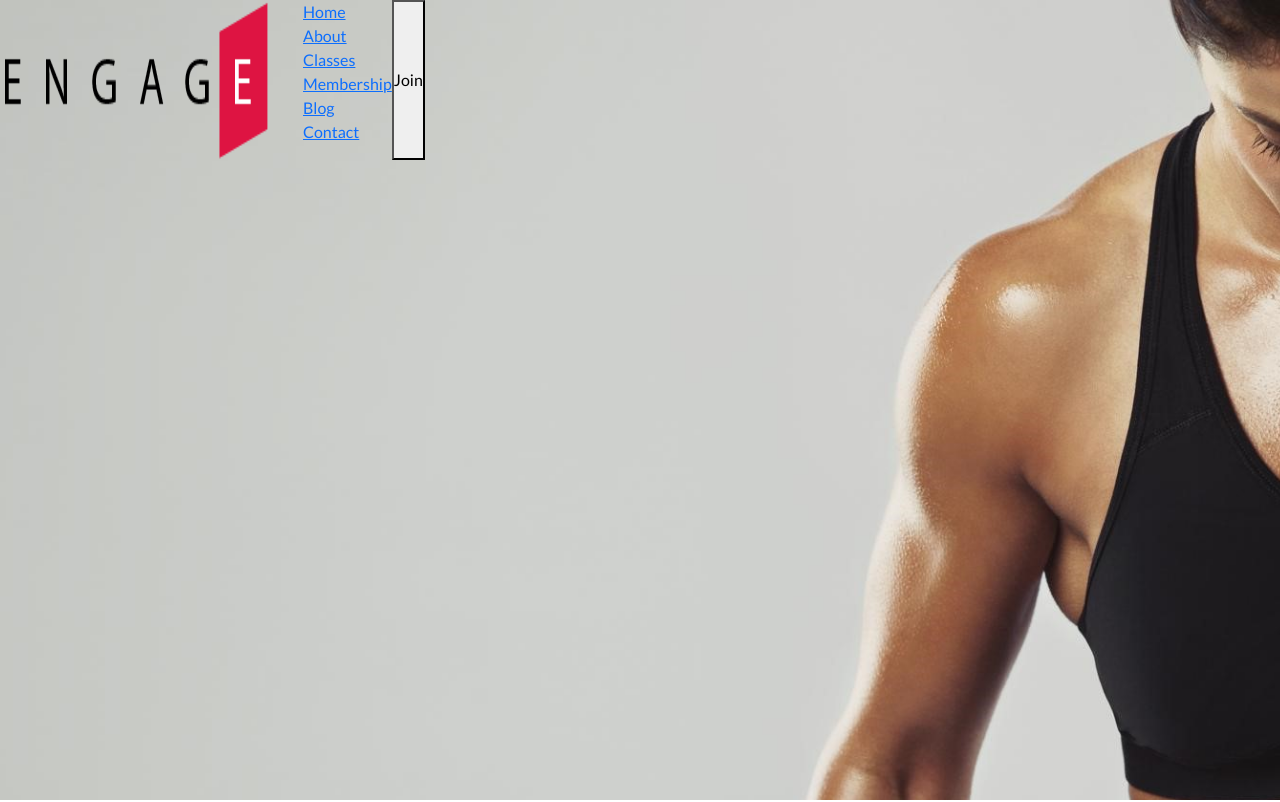
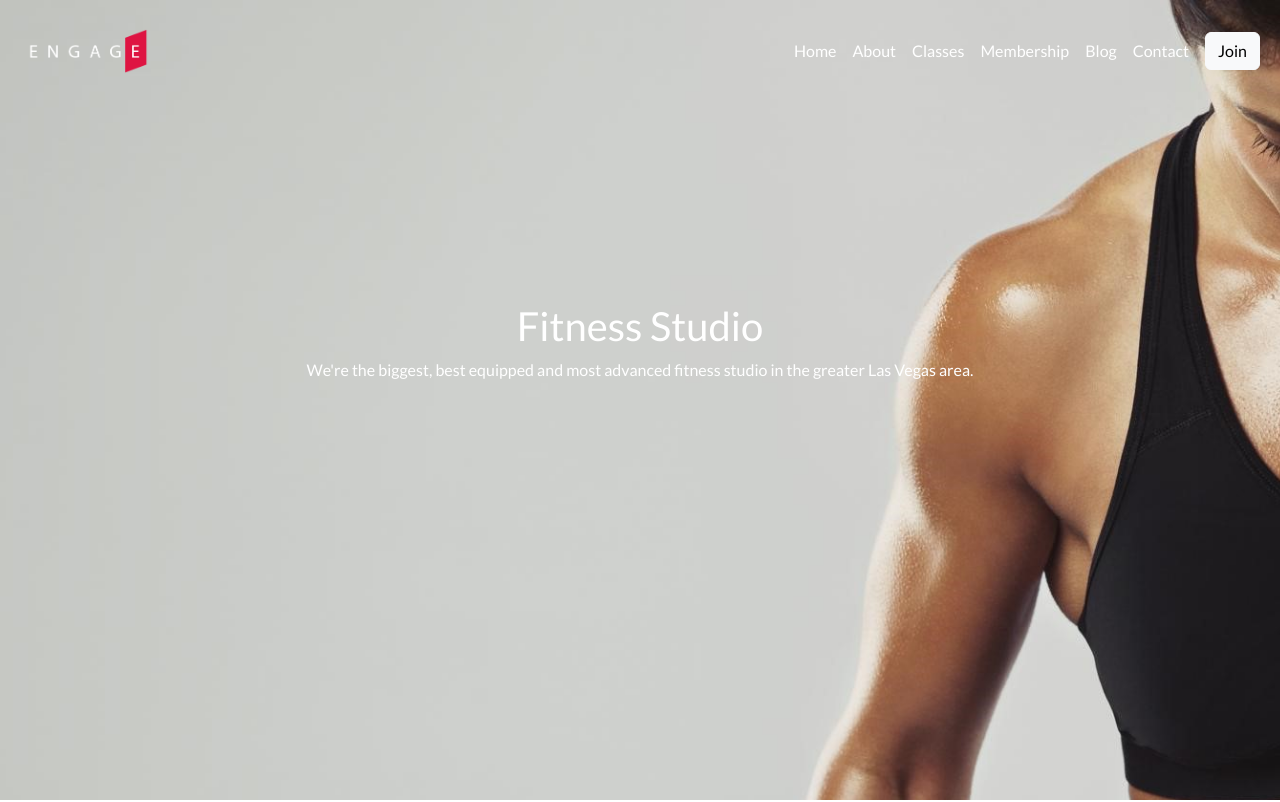
Before and after one commit to NohaAhmed01/NTI-Web-Design, a plain HTML site: page task 4/gym.html in a window 1280 px wide. Shown: the top 802 px of the page. Drawn offline with Linux system fonts and the light colour scheme.

Commit message:
to be continued

```diff
--- a/task 4/css/gym.css
+++ b/task 4/css/gym.css
@@ -14,9 +14,8 @@ header{
     background-size: cover;
     background-position: center center;
 }
-ul{
-    list-style-type: none;
-    text-decoration: none;
+.mt-50{
+    margin-top: 200px;
 }
 .holder{
     width: 100%;
--- a/task 4/gym.html
+++ b/task 4/gym.html
@@ -13,18 +13,46 @@
 </head>
 <body>
     <header>
-        <div class="nav">
-            <img src="images/fitness-dark.png" alt="">
-            <ul>
-                <a href=""><li>Home</li></a>
-                <a href=""><li>About</li></a>
-                <a href=""><li>Classes</li></a>
-                <a href=""><li>Membership</li></a>
-                <a href=""><li>Blog</li></a>
-                <a href=""><li>Contact</li></a>
-            </ul>
-            <button>Join</button>
-        </div>
+        <nav class="navbar navbar-expand-lg bg-transparent">
+            <div class="container-fluid">
+              <a class="navbar-brand" href="#"><img class="img-fluid w-50 p-3" src="images/fitness-light.png" alt=""></a>
+              <button class="navbar-toggler" type="button" data-bs-toggle="collapse" data-bs-target="#navbarSupportedContent" aria-controls="navbarSupportedContent" aria-expanded="false" aria-label="Toggle navigation">
+                <span class="navbar-toggler-icon"></span>
+              </button>
+              <div class="collapse navbar-collapse" id="navbarSupportedContent">
+                <ul class="navbar-nav ms-auto">
+                  <li class="nav-item">
+                    <a class="nav-link text-white" href="#">Home</a>
+                  </li>
+                  <li class="nav-item">
+                    <a class="nav-link text-white" href="#">About</a>
+                  </li>
+                  <li class="nav-item">
+                    <a class="nav-link text-white" href="">Classes</a>
+                  </li>
+                  <li class="nav-item">
+                    <a class="nav-link text-white"href="">Membership</a>
+                  </li>
+                  <li class="nav-item">
+                    <a class="nav-link text-white" href="">Blog</a>
+                  </li>
+                  <li class="nav-item">
+                    <a class="nav-link text-white" href="">Contact</a>
+                  </li>
+                </ul>
+                <form class="d-flex" role="search">
+                  <button class="btn btn btn-light mx-2 " type="submit">Join</button>
+                </form>
+              </div>
+            </div>
+          </nav>
+
+          <div class="header-content text-center text-white mt-50">
+            <h1 class="fs-1">Fitness Studio</h1>
+            <p>We're the biggest, best equipped and most advanced fitness studio in the greater Las Vegas area.</p>
+
+          </div>
+
     </header>
     <section id="one">
         <div class="holder">
```
